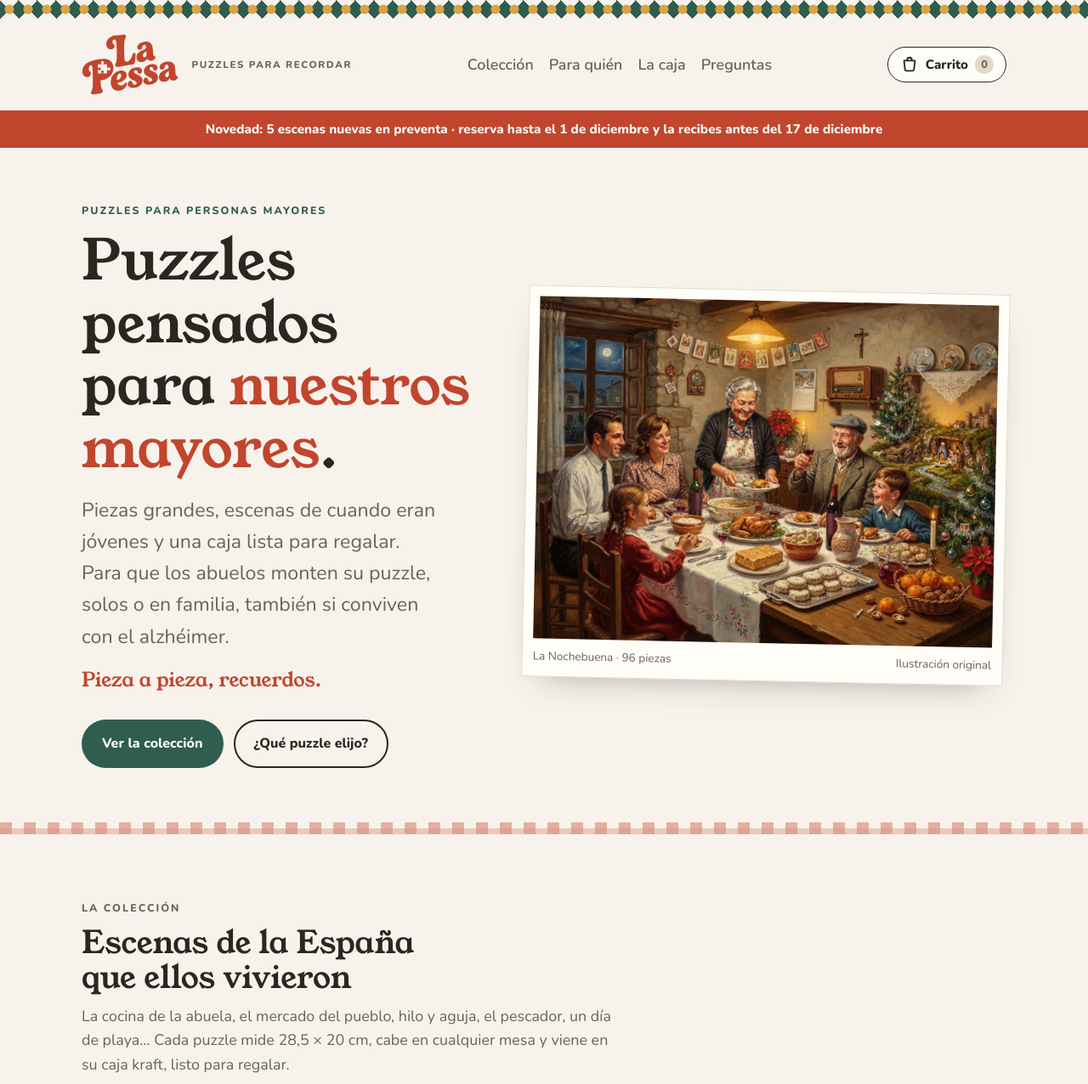
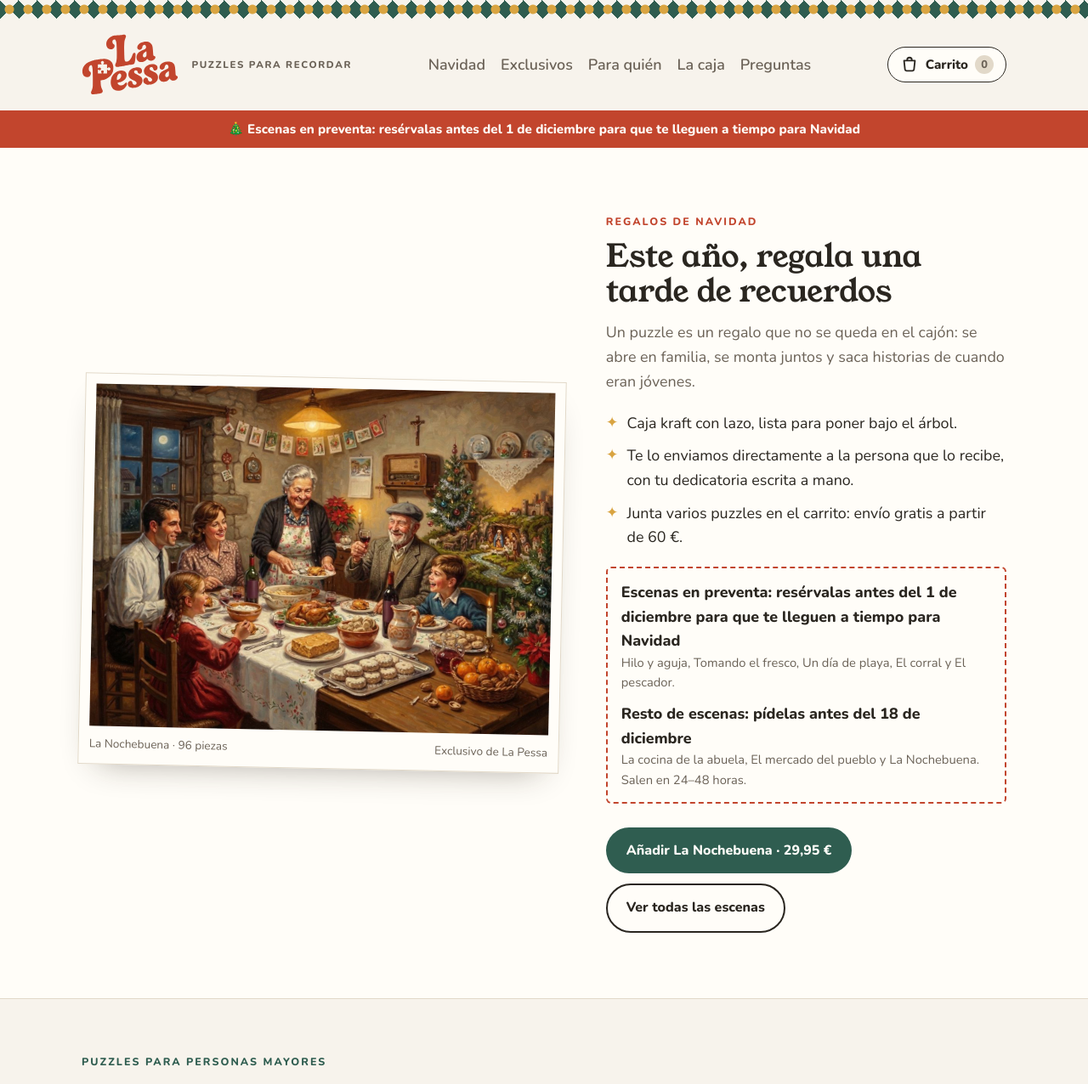
Before and after one commit to BSecret369/lapessa, a plain HTML site: page index.html in a window 1280 px wide. Shown: the top 1276 px of the page at 85% size. Drawn offline with nearby package versions, Linux system fonts and the light colour scheme.

Commit message:
Navidad arriba, sello Exclusivo y fechas de preventa claras
Co-Authored-By: Claude Opus 5.5 <noreply@anthropic.com>
Claude-Session: https://claude.ai/code/session_014Ja8T4qdwYTKKUVNLNs1W4

```diff
--- a/index.html
+++ b/index.html
@@ -159,6 +159,19 @@ footer{border-top:1px solid var(--line)}
 footer .wrap{display:flex;justify-content:space-between;gap:20px;flex-wrap:wrap;padding-block:28px;color:var(--muted);font-size:.92rem}
 footer .mail{font-weight:800;color:var(--ink);user-select:all}
 
+/* navidad */
+.xmas{background:var(--surface);border-bottom:1px solid var(--line)}
+.xmas .grid{display:grid;grid-template-columns:minmax(0,6fr) minmax(0,5fr);gap:clamp(24px,4vw,56px);align-items:center}
+.xmas .eyebrow{color:var(--tomato)}
+.xmas h2{font-size:var(--step-2);margin-top:10px}
+.xmas .lead{color:var(--muted);margin-top:14px}
+.perks{list-style:none;padding:0;margin:20px 0 0;display:grid;gap:10px}
+.perks li{display:flex;gap:10px;align-items:flex-start}
+.perks li::before{content:"✦";color:var(--mustard);font-size:1.1rem;line-height:1.5}
+.dates{margin-top:20px;padding:14px 16px;border:2px dashed var(--tomato);border-radius:6px;font-weight:700}
+.dates span{display:block;font-weight:400;color:var(--muted);font-size:.92rem}
+.tag.excl{color:#fffdf8;background:var(--tomato);border-color:var(--tomato)}
+@media (max-width:860px){.xmas .grid{grid-template-columns:minmax(0,1fr)}}
 /* carrito */
 header .bar{flex-wrap:nowrap}
 .cart-btn{display:inline-flex;align-items:center;gap:8px;background:var(--surface);border:1.5px solid var(--ink);color:var(--ink);border-radius:999px;padding:9px 14px;font:800 .95rem var(--body);cursor:pointer;flex-shrink:0}
@@ -212,7 +225,8 @@ header .bar{flex-wrap:nowrap}
   <div class="wrap bar">
     <a class="logo" href="#inicio" aria-label="La Pessa, inicio"><img src="img/logo.svg" alt="La Pessa" width="618" height="390" style="height:72px;width:auto"> <small>Puzzles para recordar</small></a>
     <nav class="nav" aria-label="Secciones">
-      <a href="#coleccion">Colección</a>
+      <a href="#navidad">Navidad</a>
+      <a href="#coleccion">Exclusivos</a>
       <a href="#para-quien">Para quién</a>
       <a href="#caja">La caja</a>
       <a href="#preguntas">Preguntas</a>
@@ -224,9 +238,36 @@ header .bar{flex-wrap:nowrap}
   </div>
 </header>
 
-<div class="notice"><p class="wrap">Novedad: 5 escenas nuevas en preventa · reserva hasta el 1 de diciembre y la recibes antes del 17 de diciembre</p></div>
+<div class="notice"><p class="wrap">🎄 Escenas en preventa: resérvalas antes del 1 de diciembre para que te lleguen a tiempo para Navidad</p></div>
 
 <main id="inicio">
+  <section id="navidad" class="xmas">
+    <div class="wrap grid">
+      <figure class="frame" style="margin:0">
+        <img src="img/nochebuena.jpg" width="1200" height="896" alt="Familia de los años 60 celebrando la Nochebuena alrededor de una mesa, junto a un belén y un árbol con espumillón.">
+        <figcaption><span>La Nochebuena · 96 piezas</span><span>Exclusivo de La Pessa</span></figcaption>
+      </figure>
+      <div>
+        <p class="eyebrow">Regalos de Navidad</p>
+        <h2>Este año, regala una tarde de recuerdos</h2>
+        <p class="lead">Un puzzle es un regalo que no se queda en el cajón: se abre en familia, se monta juntos y saca historias de cuando eran jóvenes.</p>
+        <ul class="perks">
+          <li>Caja kraft con lazo, lista para poner bajo el árbol.</li>
+          <li>Te lo enviamos directamente a la persona que lo recibe, con tu dedicatoria escrita a mano.</li>
+          <li>Junta varios puzzles en el carrito: envío gratis a partir de 60 €.</li>
+        </ul>
+        <div class="dates">
+          <p>Escenas en preventa: resérvalas antes del 1 de diciembre para que te lleguen a tiempo para Navidad<span>Hilo y aguja, Tomando el fresco, Un día de playa, El corral y El pescador.</span></p>
+          <p style="margin-top:10px">Resto de escenas: pídelas antes del 18 de diciembre<span>La cocina de la abuela, El mercado del pueblo y La Nochebuena. Salen en 24–48 horas.</span></p>
+        </div>
+        <div class="cta-row">
+          <button type="button" class="btn btn-primary add" data-id="nochebuena" data-umami-event="Al carrito: La Nochebuena (Navidad)">Añadir La Nochebuena · 29,95 €</button>
+          <a class="btn btn-ghost" href="#coleccion" data-umami-event="Navidad: ver todas">Ver todas las escenas</a>
+        </div>
+      </div>
+    </div>
+  </section>
+
   <section class="hero">
     <div class="wrap grid">
       <div>
@@ -240,8 +281,8 @@ header .bar{flex-wrap:nowrap}
         </div>
       </div>
       <figure class="frame" style="margin:0">
-        <img src="img/nochebuena.jpg" width="1200" height="896" alt="Ilustración al óleo de una cena de Nochebuena de los años 60: la abuela sirve la mesa, el abuelo con boina brinda, los niños ríen y al fondo hay un belén con río y castillo.">
-        <figcaption><span>La Nochebuena · 96 piezas</span><span>Ilustración original</span></figcaption>
+        <img src="img/cocina.jpg" width="1288" height="961" loading="lazy" alt="Una abuela con delantal de flores remueve una olla de barro en la cocina de leña; a su lado, un gato atigrado duerme sobre una alfombra.">
+        <figcaption><span>La cocina de la abuela · 24 piezas</span><span>Exclusivo de La Pessa</span></figcaption>
       </figure>
     </div>
   </section>
@@ -252,16 +293,16 @@ header .bar{flex-wrap:nowrap}
   <section id="coleccion">
     <div class="wrap">
       <div class="sec-head">
-        <p class="eyebrow">La colección</p>
+        <p class="eyebrow">Exclusivos de La Pessa</p>
         <h2>Escenas de la España que ellos vivieron</h2>
-        <p>La cocina de la abuela, el mercado del pueblo, hilo y aguja, el pescador, un día de playa… Cada puzzle mide 28,5 × 20 cm, cabe en cualquier mesa y viene en su caja kraft, listo para regalar.</p>
+        <p>Ilustraciones propias que solo encontrarás aquí. La cocina de la abuela, el mercado del pueblo, hilo y aguja, el pescador, un día de playa… Cada puzzle mide 28,5 × 20 cm, cabe en cualquier mesa y viene en su caja kraft, listo para regalar.</p>
       </div>
 
       <div class="products">
         <article class="card">
           <img src="img/cocina.jpg" width="1288" height="961" loading="lazy" alt="Una abuela con delantal de flores remueve una olla de barro en la cocina de leña; a su lado, un gato atigrado duerme sobre una alfombra.">
           <div class="body">
-            <span class="tag easy">24 piezas grandes</span>
+            <div class="tags"><span class="tag easy">24 piezas grandes</span><span class="tag excl">Exclusivo</span></div>
             <h3>La cocina de la abuela</h3>
             <p class="specs">Piezas de unos 5 cm, fáciles de coger · 28,5 × 20 cm</p>
             <p class="ask">«¿Qué se cocinaba en tu casa los domingos?»</p>
@@ -276,7 +317,7 @@ header .bar{flex-wrap:nowrap}
         <article class="card">
           <img src="img/mercado.jpg" width="1400" height="1045" loading="lazy" alt="Plaza de un pueblo blanco con mercado: puestos de naranjas y tomates, una báscula de platos, un burro con carro y la iglesia al fondo.">
           <div class="body">
-            <span class="tag reto">96 piezas</span>
+            <div class="tags"><span class="tag reto">96 piezas</span><span class="tag excl">Exclusivo</span></div>
             <h3>El mercado del pueblo</h3>
             <p class="specs">Lleno de detalles para buscar · 28,5 × 20 cm</p>
             <p class="ask">«¿A qué plaza ibas tú a comprar?»</p>
@@ -291,7 +332,7 @@ header .bar{flex-wrap:nowrap}
         <article class="card">
           <img src="img/nochebuena.jpg" width="1200" height="896" loading="lazy" alt="Familia de los años 60 celebrando la Nochebuena alrededor de una mesa con turrón, polvorones y pollo asado, junto a un belén y un árbol con espumillón.">
           <div class="body">
-            <span class="tag reto">96 piezas</span>
+            <div class="tags"><span class="tag reto">96 piezas</span><span class="tag excl">Exclusivo</span></div>
             <h3>La Nochebuena</h3>
             <p class="specs">El belén, la radio, los polvorones · 28,5 × 20 cm</p>
             <p class="ask">«¿Quién ponía el belén en tu casa?»</p>
@@ -306,7 +347,7 @@ header .bar{flex-wrap:nowrap}
         <article class="card">
           <img src="img/costurera.jpg" width="1200" height="896" loading="lazy" alt="Manos de mujer cosiendo una tela de flores en una máquina de coser antigua negra con adornos dorados, con carretes de colores, un acerico en forma de tomate, tijeras y un vestido de lunares colgado.">
           <div class="body">
-            <div class="tags"><span class="tag easy">24 piezas grandes</span><span class="tag pre">Preventa</span></div>
+            <div class="tags"><span class="tag easy">24 piezas grandes</span><span class="tag excl">Exclusivo</span><span class="tag pre">Preventa</span></div>
             <h3>Hilo y aguja</h3>
             <p class="specs">Carretes, tijeras y una tela de flores · 28,5 × 20 cm</p>
             <p class="ask">«¿Quién te cosía la ropa cuando eras pequeña?»</p>
@@ -320,7 +361,7 @@ header .bar{flex-wrap:nowrap}
         <article class="card">
           <img src="img/fresco.jpg" width="1200" height="896" loading="lazy" alt="Dos señoras mayores sentadas en sillas de enea a la puerta de una casa encalada: una pela judías verdes y la otra se abanica, con una puerta verde y geranios rojos.">
           <div class="body">
-            <div class="tags"><span class="tag easy">24 piezas grandes</span><span class="tag pre">Preventa</span></div>
+            <div class="tags"><span class="tag easy">24 piezas grandes</span><span class="tag excl">Exclusivo</span><span class="tag pre">Preventa</span></div>
             <h3>Tomando el fresco</h3>
             <p class="specs">Sillas de enea, abanico y geranios · 28,5 × 20 cm</p>
             <p class="ask">«¿Con quién salías a tomar el fresco en verano?»</p>
@@ -334,7 +375,7 @@ header .bar{flex-wrap:nowrap}
         <article class="card">
           <img src="img/playa.jpg" width="1200" height="896" loading="lazy" alt="Pareja joven de los años 60 en hamacas bajo una sombrilla de rayas rojas y blancas: ella ríe con sombrero de paja y él pela una naranja, con tortilla, sandía, botijo y una barca de pescadores.">
           <div class="body">
-            <div class="tags"><span class="tag easy">24 piezas grandes</span><span class="tag pre">Preventa</span></div>
+            <div class="tags"><span class="tag easy">24 piezas grandes</span><span class="tag excl">Exclusivo</span><span class="tag pre">Preventa</span></div>
             <h3>Un día de playa</h3>
             <p class="specs">La sombrilla, la tortilla y el botijo · 28,5 × 20 cm</p>
             <p class="ask">«¿A qué playa ibais en verano?»</p>
@@ -348,7 +389,7 @@ header .bar{flex-wrap:nowrap}
         <article class="card">
           <img src="img/corral.jpg" width="1200" height="896" loading="lazy" alt="Mujer joven con pañuelo y delantal de flores echando grano a una gallina con sus pollitos y a un gallo, junto a una cesta de huevos y una puerta azul.">
           <div class="body">
-            <div class="tags"><span class="tag easy">24 piezas grandes</span><span class="tag pre">Preventa</span></div>
+            <div class="tags"><span class="tag easy">24 piezas grandes</span><span class="tag excl">Exclusivo</span><span class="tag pre">Preventa</span></div>
             <h3>El corral</h3>
             <p class="specs">Gallinas, pollitos y huevos de casa · 28,5 × 20 cm</p>
             <p class="ask">«¿Teníais gallinas en casa?»</p>
@@ -362,7 +403,7 @@ header .bar{flex-wrap:nowrap}
         <article class="card">
           <img src="img/pescador.jpg" width="1200" height="896" loading="lazy" alt="Pescador con boina y camisa de rayas remendando una red en la arena, junto a una barca de madera con farol, cuerdas, corchos y cestos, y un pueblo de casas blancas al fondo.">
           <div class="body">
-            <div class="tags"><span class="tag easy">24 piezas grandes</span><span class="tag pre">Preventa</span></div>
+            <div class="tags"><span class="tag easy">24 piezas grandes</span><span class="tag excl">Exclusivo</span><span class="tag pre">Preventa</span></div>
             <h3>El pescador</h3>
             <p class="specs">Las redes, la barca y el farol · 28,5 × 20 cm</p>
             <p class="ask">«¿Qué se pescaba en tu pueblo?»</p>
@@ -522,8 +563,9 @@ header .bar{flex-wrap:nowrap}
   document.addEventListener('click',function(e){
     var b=e.target.closest('.add');
     if(b){var id=b.dataset.id; if(!P[id])return; c[id]=Math.min(20,(c[id]||0)+1); guardar(); pintar();
+      if(!b.dataset.label)b.dataset.label=b.textContent; var orig=b.dataset.label;
       b.classList.add('done'); b.textContent='Añadido ✓';
-      setTimeout(function(){b.classList.remove('done');b.textContent='Añadir al carrito';},1600);
+      setTimeout(function(){b.classList.remove('done');b.textContent=orig;},1600);
       aviso(P[id][0]+' está en tu carrito · Ver carrito'); return;}
     var m=e.target.closest('[data-mas]'); if(m){var k=m.dataset.mas;c[k]=Math.min(20,c[k]+1);guardar();pintar();return;}
     var n=e.target.closest('[data-menos]'); if(n){var k2=n.dataset.menos;c[k2]--; if(c[k2]<=0)delete c[k2]; guardar();pintar();return;}
```
